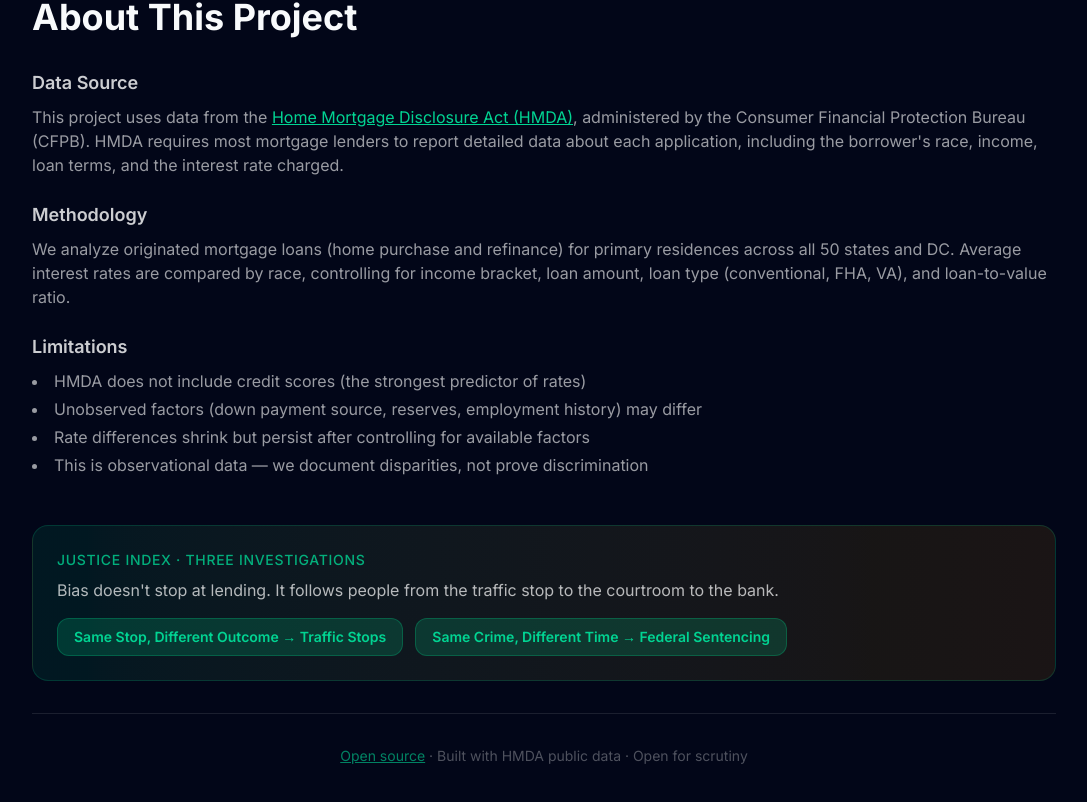
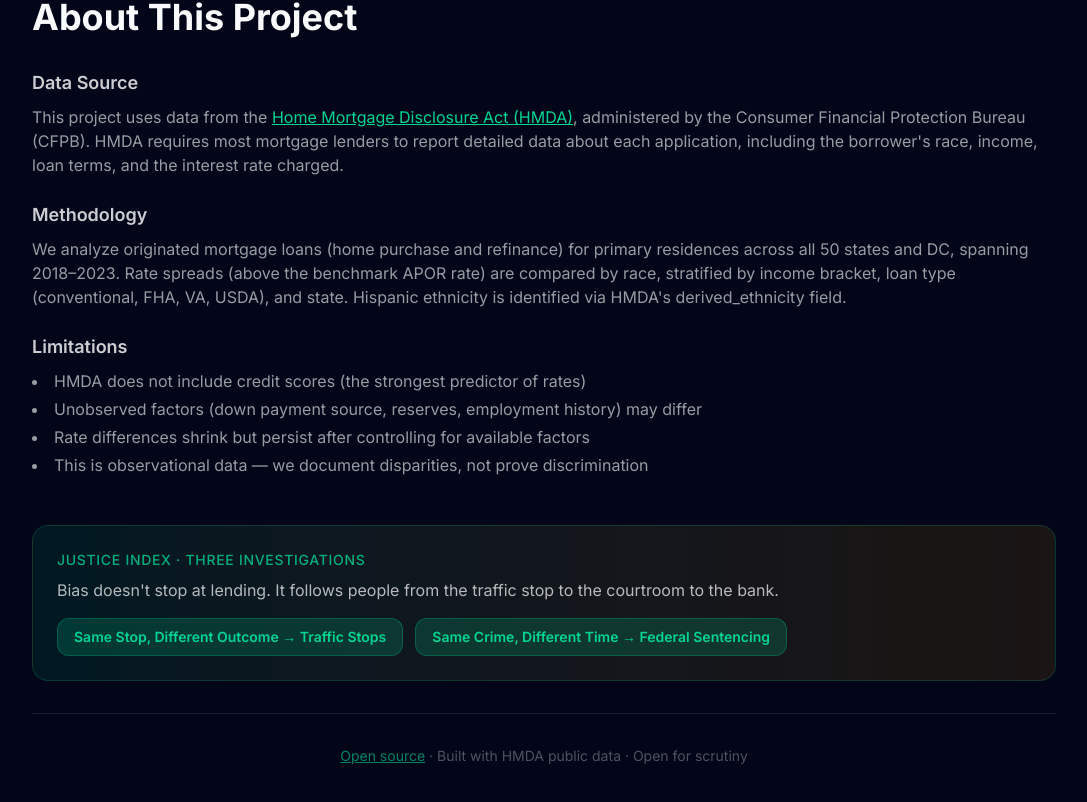
Before and after one commit to brunobossgang/same-loan, a Next.js app in the folder web/: page / in a window 1280 px wide. Shown: the part 5265-6067 px from the top of the page, without its empty margins (96-1183 px from the left). Built offline with nearby package versions, Linux system fonts and the light colour scheme.

Commit message:
Fix methodology text, accurate for stratified analysis

```diff
--- a/web/src/components/About.tsx
+++ b/web/src/components/About.tsx
@@ -31,9 +31,10 @@ export default function About() {
           <h3 className="text-lg font-semibold text-white/80">Methodology</h3>
           <p className="mt-2">
             We analyze originated mortgage loans (home purchase and refinance) for
-            primary residences across all 50 states and DC. Average interest rates
-            are compared by race, controlling for income bracket, loan amount, loan
-            type (conventional, FHA, VA), and loan-to-value ratio.
+            primary residences across all 50 states and DC, spanning 2018–2023. Rate
+            spreads (above the benchmark APOR rate) are compared by race, stratified
+            by income bracket, loan type (conventional, FHA, VA, USDA), and state.
+            Hispanic ethnicity is identified via HMDA&apos;s derived_ethnicity field.
           </p>
         </div>
 
```
